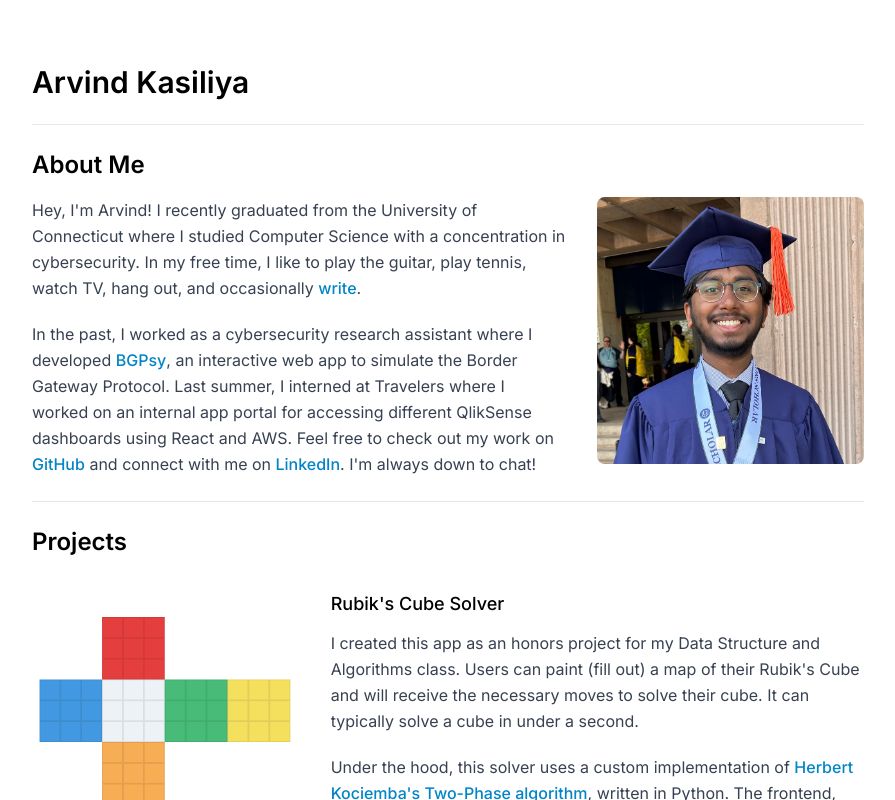
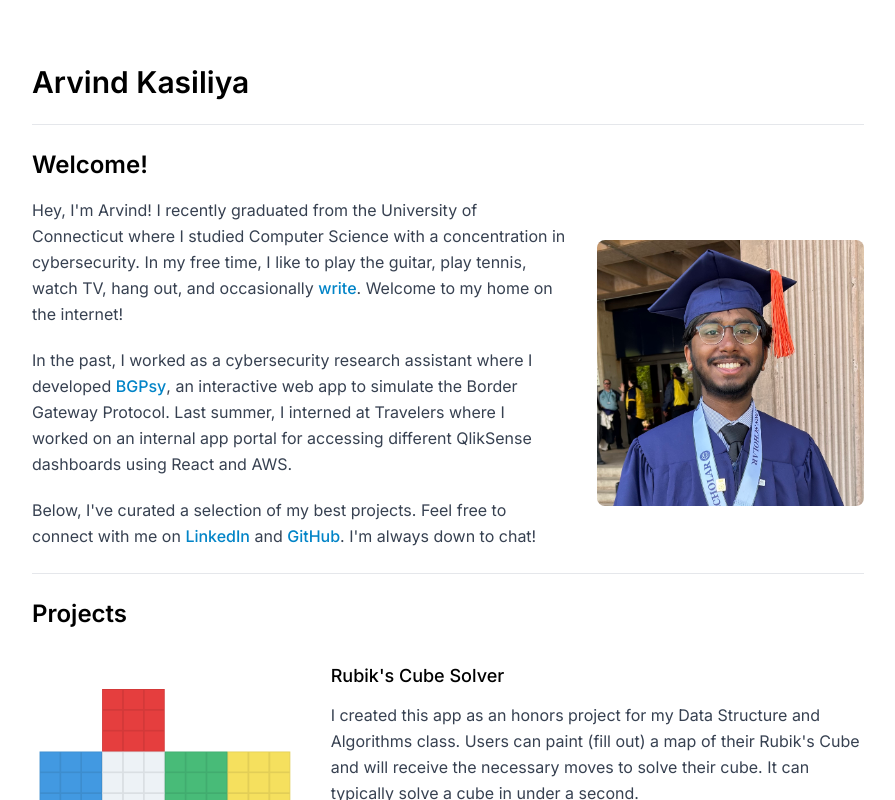
Before and after one commit to Arvonit/website, a Next.js app: page / in a window 1280 px wide. Shown: the top 800 px of the page, without its empty margins (192-1087 px from the left). Built offline with nearby package versions, Linux system fonts and the light colour scheme.

Commit message:
Update about section

```diff
--- a/src/components/about.tsx
+++ b/src/components/about.tsx
@@ -6,26 +6,28 @@ import ExternalLink from './external-link';
 export default function About() {
   return (
     <div>
-      <h2 className="text-2xl font-semibold mb-4 dark:text-white">About Me</h2>
+      <h2 className="text-2xl font-semibold mb-4 dark:text-white">Welcome!</h2>
 
-      <div className="flex flex-col md:flex-row md:space-x-8 md:items-start items-center">
+      <div className="flex flex-col md:flex-row md:space-x-8 items-center">
         <div className="basis-2/3 order-2 md:order-1 prose dark:prose-invert">
           {/* Bio */}
           <p>
             Hey, I&apos;m Arvind! I recently graduated from the University of Connecticut where I
             studied Computer Science with a concentration in cybersecurity. In my free time, I like
             to play the guitar, play tennis, watch TV, hang out, and occasionally{' '}
-            <Link href="/blog">write</Link>.
+            <Link href="/blog">write</Link>. Welcome to my home on the internet!
           </p>
           <p>
             In the past, I worked as a cybersecurity research assistant where I developed{' '}
             <Link href="https://bgpy.engr.uconn.edu">BGPsy</Link>, an interactive web app to
             simulate the Border Gateway Protocol. Last summer, I interned at Travelers where I
             worked on an internal app portal for accessing different QlikSense dashboards using
-            React and AWS. Feel free to check out my work on{' '}
-            <Link href="https://github.com/Arvonit">GitHub</Link> and connect with me on{' '}
-            <Link href="https://www.linkedin.com/in/arvindkasiliya">LinkedIn</Link>. I&apos;m always
-            down to chat!
+            React and AWS.
+          </p>
+          <p>
+            Below, I&apos;ve curated a selection of my best projects. Feel free to connect with me
+            on <Link href="https://www.linkedin.com/in/arvindkasiliya">LinkedIn</Link> and{' '}
+            <Link href="https://github.com/Arvonit">GitHub</Link>. I&apos;m always down to chat!
           </p>
 
           {/* Links */}
--- a/src/components/external-link.tsx
+++ b/src/components/external-link.tsx
@@ -9,8 +9,8 @@ export default function ExternalLink() {
       className="stroke-sky-600 dark:stroke-sky-400 fill-none size-5 rounded-lg stroke-2"
       viewBox="0 0 26 26"
       // stroke-width="2"
-      stroke-linecap="round"
-      stroke-linejoin="round">
+      strokeLinecap="round"
+      strokeLinejoin="round">
       <path stroke="none" d="M0 0h24v24H0z" fill="none" />
       <path d="M12 6h-6a2 2 0 0 0 -2 2v10a2 2 0 0 0 2 2h10a2 2 0 0 0 2 -2v-6" />
       <path d="M11 13l9 -9" />
```
